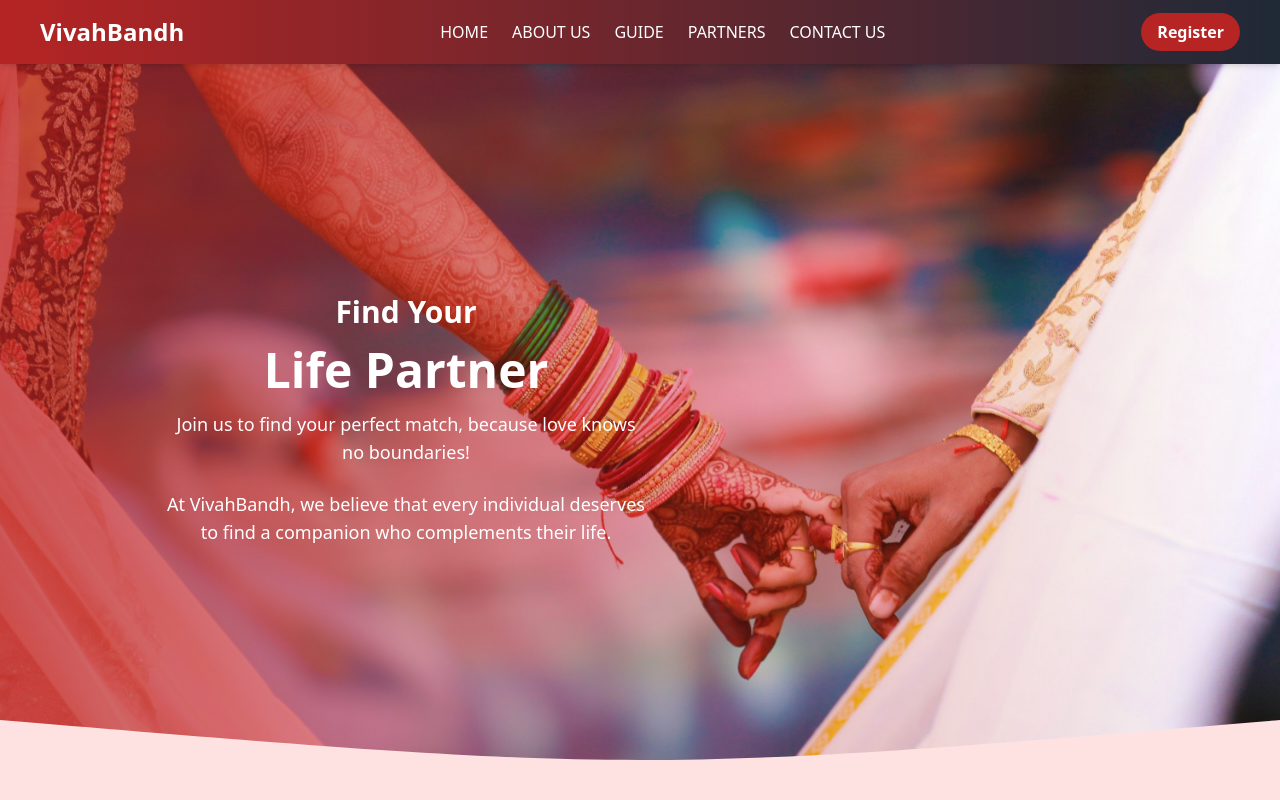
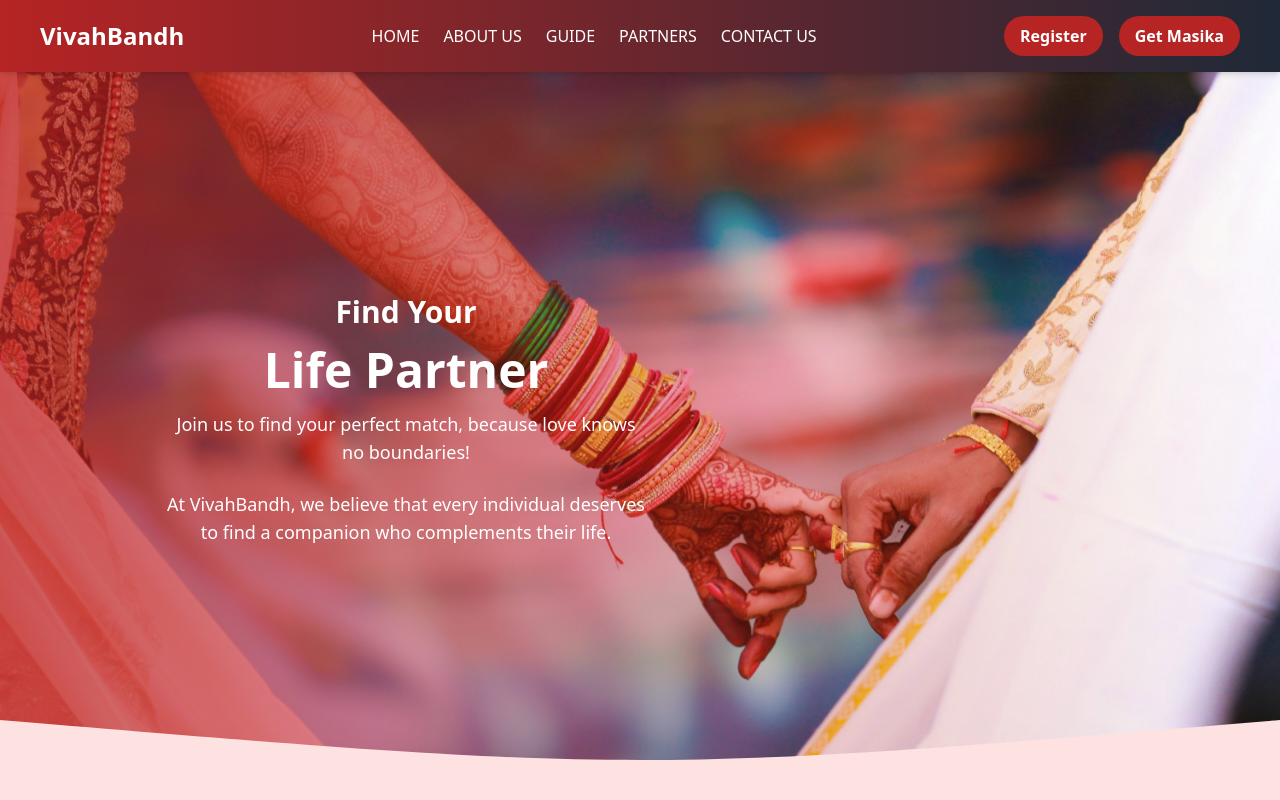
Before and after one commit to shwetasugure/VivahBandh, a React (Create React App) app: page / in a window 1280 px wide. Shown: the top 800 px of the page. Built offline with nearby package versions, Linux system fonts and the light colour scheme.

Commit message:
Final Changes and form added

```diff
--- a/src/App.js
+++ b/src/App.js
@@ -5,6 +5,7 @@ import { FaUserPlus, FaInfoCircle, FaUserFriends, FaHandshake, } from 'react-ico
 import image3 from './images/image3-transformed.jpeg';
 import '@fortawesome/fontawesome-free/css/all.min.css';
 import './App.css';
+
 
 
 // Scroll function for smooth scrolling
@@ -45,15 +46,21 @@ const Navbar = () => {
             ))}
           </div>
 
-          {/* Register Button */}
-          <div className="hidden md:block">
+          {/* Register and Get Masika Buttons for Desktop */}
+          <div className="hidden md:flex space-x-4">
             <a
               href="https://forms.gle/fyaYY23Sg5N4yWR38"
-              target="_blank" // Opens link in a new tab
-              rel="noopener noreferrer" // Security best practice
-              className="bg-maroon-600 font-bold text-white px-4 py-2 rounded-full hover:bg-pink-500 transition duration-300 w-auto"
+              target="_blank"
+              rel="noopener noreferrer"
+              className="bg-maroon-600 font-bold text-white px-4 py-2 rounded-full hover:bg-pink-500 transition duration-300"
             >
               Register
+            </a>
+            <a
+              href="https://forms.gle/k93HJE52zeqt5Nkz9"
+              className="bg-maroon-600 font-bold text-white px-4 py-2 rounded-full hover:bg-pink-500 transition duration-300"
+            >
+              Get Masika
             </a>
           </div>
 
@@ -61,7 +68,7 @@ const Navbar = () => {
           <div className="md:hidden flex items-center justify-end pr-4">
             <button
               onClick={() => setIsOpen(!isOpen)}
-              className="text-white focus:outline-none mr-5" // Add margin-right
+              className="text-white focus:outline-none -mr-7"
             >
               <svg
                 className="h-7 w-7 fill-current"
@@ -76,7 +83,7 @@ const Navbar = () => {
                 ) : (
                   <path
                     fillRule="evenodd"
-                    d="M4 5h16a1 1 0 0 1 0 2H4a1 1 0 1 1 0-2zm0 6h16a1 1 0 0 1 0 2H4a1 1 0 0 1 0-2zm0 6h16a1 1 0 0 1 0 2H4a1 1 0 1 1 0-2z"
+                    d="M4 5h16a1 1 0 0 1 0 2H4a1 1 0 1 1 0-2zm0 6h16a1 1 0 0 1 0 2H4a1 1 0 1 1 0-2zm0 6h16a1 1 0 0 1 0 2H4a1 1 0 1 1 0-2z"
                   />
                 )}
               </svg>
@@ -100,12 +107,20 @@ const Navbar = () => {
               </button>
             ))}
 
-            {/* Mobile Register Button */}
+            {/* Register and Get Masika Buttons for Mobile */}
             <a
-              href="/register"
-              className="block bg-maroon-600 font-bold text-white px-4 py-2 rounded-full hover:bg-pink-500 transition duration-300 text-center w-full mx-auto"
+              href="https://forms.gle/fyaYY23Sg5N4yWR38"
+              target="_blank"
+              rel="noopener noreferrer"
+              className="block bg-maroon-600 font-bold text-white px-4 py-2 rounded-full hover:bg-pink-500 transition duration-300 text-center w-full mt-2"
             >
               Register
+            </a>
+            <a
+              href="https://forms.gle/k93HJE52zeqt5Nkz9"
+              className="block bg-maroon-600 font-bold text-white px-4 py-2 rounded-full hover:bg-pink-500 transition duration-300 text-center w-full mt-2"
+            >
+              Get Masika
             </a>
           </div>
         )}
@@ -113,6 +128,7 @@ const Navbar = () => {
     </nav>
   );
 };
+
 
 const Hero = () => {
   // Add hooks for detecting when the text is in view
@@ -215,7 +231,7 @@ const Welcome = () => {
           <img
             src="https://i.pinimg.com/736x/4c/00/36/4c00363e9a49f10eeaa584ddaf45da11.jpg"
             alt="Happy Couple"
-            className="w-full max-w-[400px] md:max-w-[600px] h-auto rounded-3xl object-cover mb-6"
+            className="w-full max-w-[400px] md:max-w-[500px] h-auto rounded-3xl object-cover mb-6"
           />
         </motion.div>
 
@@ -440,17 +456,24 @@ const Partners = () => {
         </motion.p>
 
         {/* Call-to-Action Button */}
-        <motion.div
+          <motion.div
           initial={{ opacity: 0, scale: 0.8 }}
           animate={textInView ? { opacity: 1, scale: 1 } : { opacity: 0, scale: 0.8 }}
           transition={{ duration: 0.8, delay: 0.6 }}
-          className="mt-12 text-center"
+          className="mt-12 text-center flex justify-center space-x-4" // Added flex and space between buttons
         >
           <button
             className="bg-maroon-600 text-white px-6 py-3 rounded-lg shadow hover:bg-maroon-700 transition duration-200"
             onClick={() => window.open("https://forms.gle/e5NMp5R4x8rgV41ZA", "_blank")}
           >
             Join Now
+          </button>
+
+          <button
+            className="bg-maroon-600 text-white px-6 py-3 rounded-lg shadow hover:bg-maroon-700 transition duration-200"
+            onClick={() => window.open("https://forms.gle/k93HJE52zeqt5Nkz9", "_blank")} // Replace with the actual URL for "Get Masik"
+          >
+            Get Masika
           </button>
         </motion.div>
 
@@ -589,9 +612,39 @@ const Partners = () => {
 // };
 
 
+
 const Contact = () => {
   const { ref: formInViewRef, inView: formInView } = useInView({ threshold: 0.3 });
   const { ref: imageInViewRef, inView: imageInView } = useInView({ threshold: 0.3 });
+
+  const handleSubmit = async (e) => {
+    e.preventDefault();
+
+    const formData = {
+      name: e.target.name.value,
+      email: e.target.email.value,
+      message: e.target.message.value,
+    };
+
+    try {
+      const response = await fetch('https://script.google.com/macros/s/AKfycbyoGraCC0VKzlMWRY6g-9HZnZ7M_lYwMYFRte23m0I02RSNm03zHc9qcin7fftd2Q/exec', {
+        method: 'POST',
+        headers: {
+          'Content-Type': 'application/x-www-form-urlencoded',
+        },
+        body: new URLSearchParams(formData),
+      });
+
+      const result = await response.json();
+      if (result.result === "Success") {
+        alert("Message sent successfully!");
+        e.target.reset(); // Clear form after submission
+      }
+    } catch (error) {
+      alert("Error sending message.");
+      console.error(error);
+    }
+  };
 
   return (
     <div className="py-16 bg-pink-200" id="contact-us">
@@ -607,7 +660,7 @@ const Contact = () => {
         >
           <h2 className="text-4xl font-bold text-center mb-8">Contact Us</h2>
           <p className="mb-4">Have any questions? We'd love to hear from you!</p>
-          <form>
+          <form onSubmit={handleSubmit}>
             <div className="mb-4">
               <label className="block text-gray-700 mb-2" htmlFor="name">Name</label>
               <input type="text" id="name" className="border border-gray-300 rounded-md w-full p-2" required />
@@ -644,6 +697,7 @@ const Contact = () => {
     </div>
   );
 };
+
 const Footer = () => (
   <footer className="relative bg-pink-500 text-white pt-24 pb-10 overflow-hidden">
     {/* Curved Background Shape */}
```
